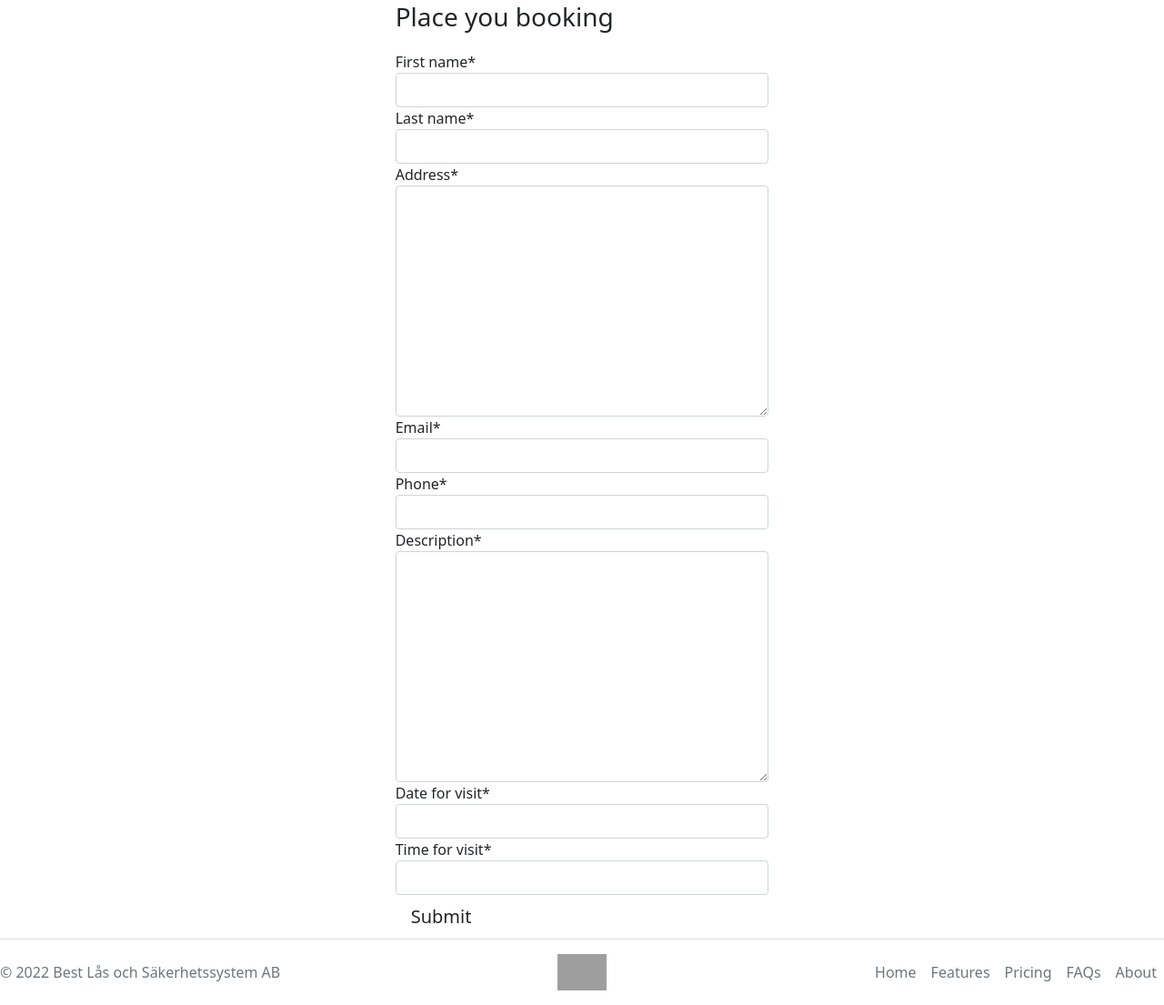
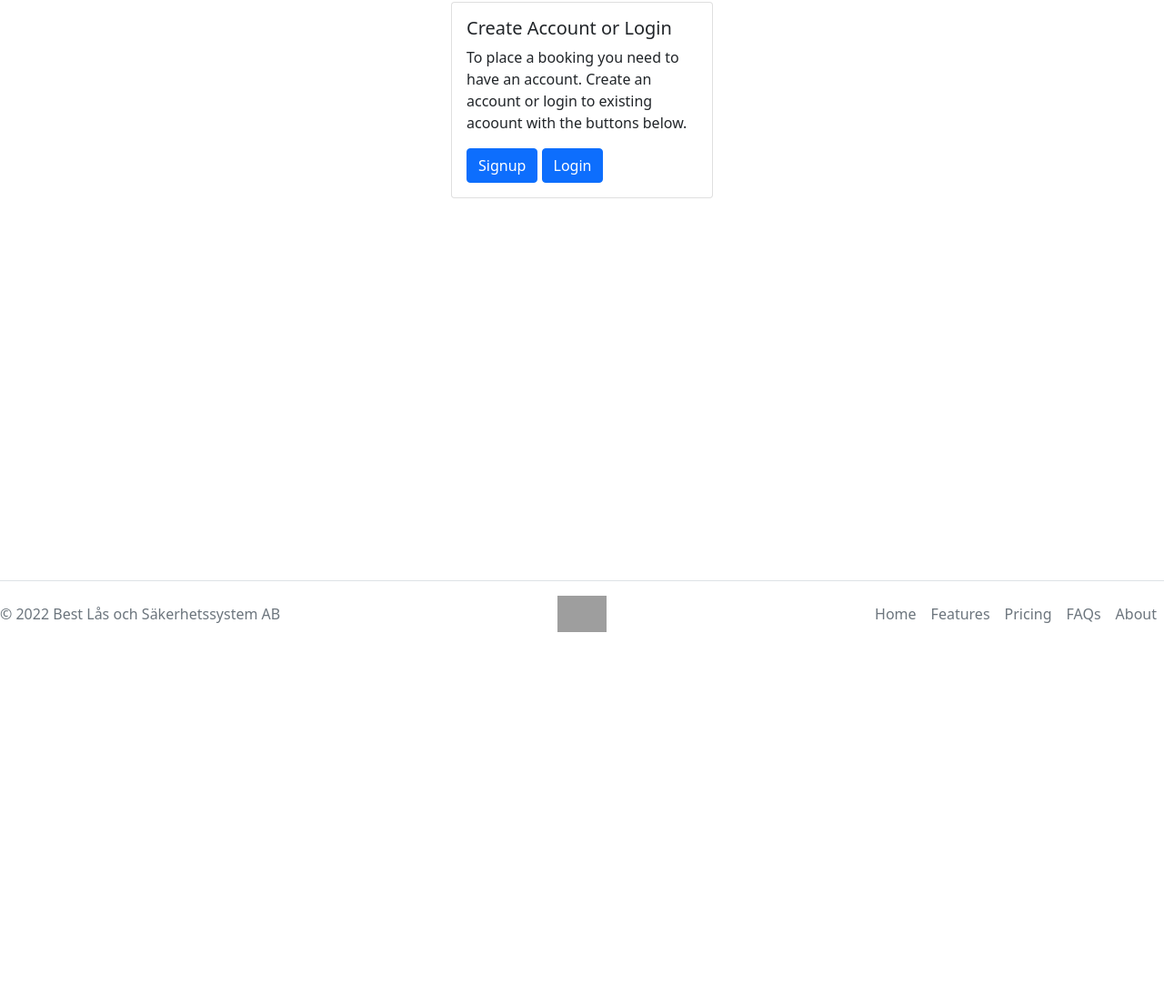
Before and after one commit to spangen87/locksmith-booking, a Django app: page /place_booking in a window 1280 px wide. Shown: the part 65-1170 px from the top of the page at 91% size. After the commit the page ends 760 px from the top, so only its background shows below. Run offline with Django 3.2, Linux system fonts and the light colour scheme; some libraries are stand-ins or nearby versions; grey boxes are pictures that could not be loaded.

Commit message:
Add view on place_booking if user is not logged in

```diff
--- a/templates/booking/base.html
+++ b/templates/booking/base.html
@@ -29,7 +29,7 @@
       <div class="collapse navbar-collapse" id="navbarNavDropdown">
         <ul class="navbar-nav">
           <li class="nav-item">
-            <a class="nav-link active" aria-current="page" href="#">Home</a>
+            <a class="nav-link active" aria-current="page" href="{% url 'home' %}">Home</a>
           </li>
           <li class="nav-item">
             <a class="nav-link" href="{% url 'place_booking' %}">Booking</a>
--- a/templates/booking/place_booking.html
+++ b/templates/booking/place_booking.html
@@ -5,12 +5,23 @@
 
 <div class="row">
     <div class="col-md-4 mx-auto">
-        <h3>Place you booking</h3>
+        {% if user.is_authenticated %}
+        <h3>Place your booking</h3>
         <form method="post" style="margin-top: 1.3em;">
             {{ form | crispy }}
             {% csrf_token %}
-            <button type="submit" class="btn btn-signup btn-lg">Submit</button>
+            <button type="submit" class="btn btn-primary btn-signup btn-lg">Submit</button>
         </form>
+        {% else %}
+        <div class="card mx-auto" style="width: 18rem;">
+            <div class="card-body">
+              <h5 class="card-title">Create Account or Login</h5>
+              <p class="card-text">To place a booking you need to have an account. Create an account or login to existing acoount with the buttons below.</p>
+              <a href="{% url 'account_signup' %}" class="btn btn-primary">Signup</a>
+              <a href="{% url 'account_login' %}" class="btn btn-primary">Login</a>
+            </div>
+          </div>
+        {% endif %}
     </div>
 </div>
 
```
